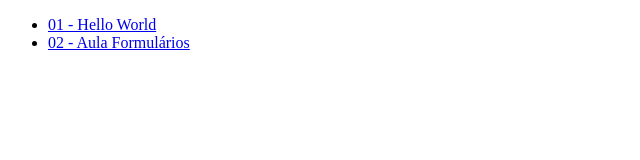
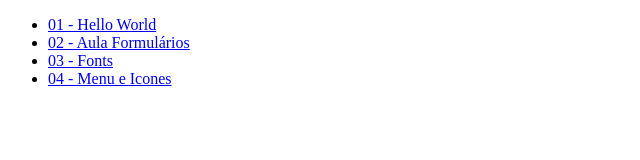
Before and after one commit to dsalinux/Atividades-PPW1-2025-01, a plain HTML site: page index.html in a window 1280 px wide. Shown: the whole page, without its empty margins (0-640 px from the left). Drawn offline with Linux system fonts and the light colour scheme.

Commit message:
Adiciona links para "03 - Fonts" e "04 - Menu e Icones" na navegação

```diff
--- a/index.html
+++ b/index.html
@@ -11,6 +11,8 @@
         <ul>
             <li><a href="01HelloWorld">01 - Hello World</a></li>
             <li><a href="02AulaForms">02 - Aula Formulários</a></li>
+            <li><a href="03Fonts">03 - Fonts</a></li>
+            <li><a href="04MenuIcones">04 - Menu e Icones</a></li>
         </ul>
     </nav>
 
```
